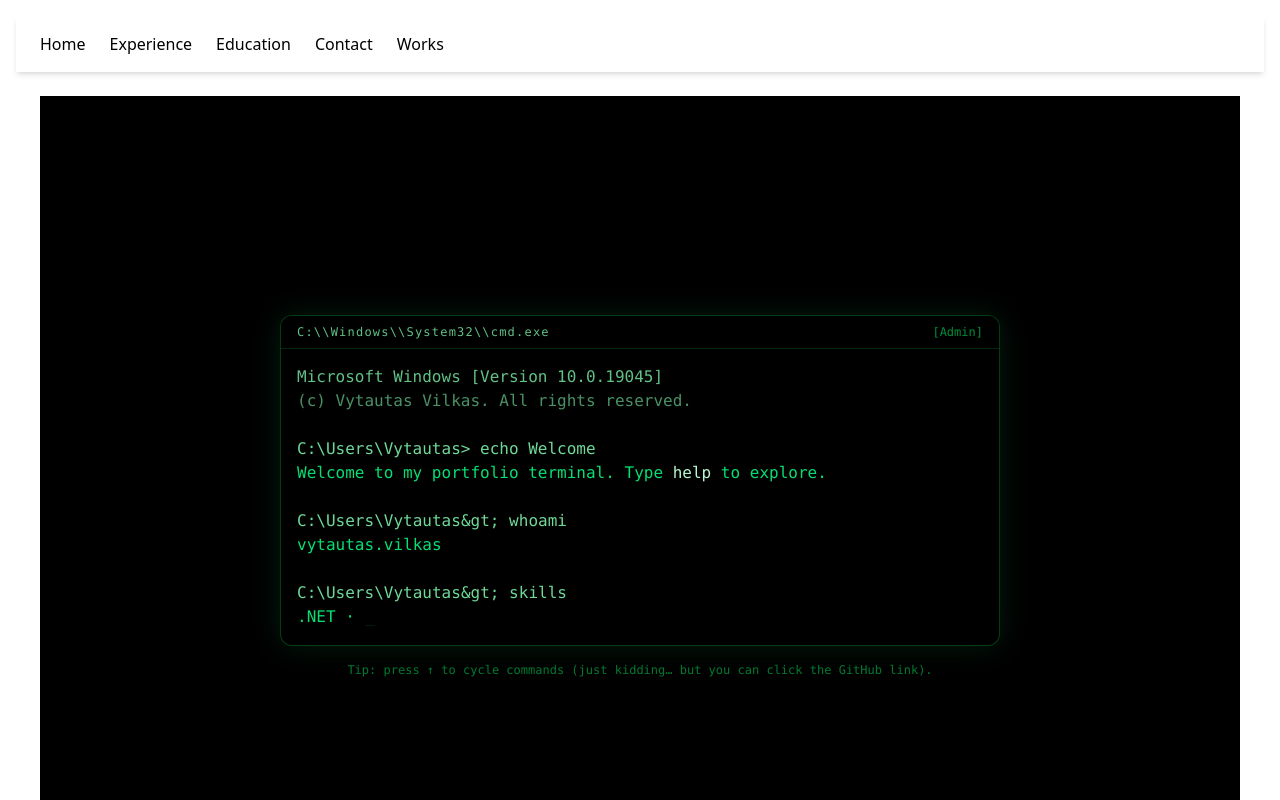
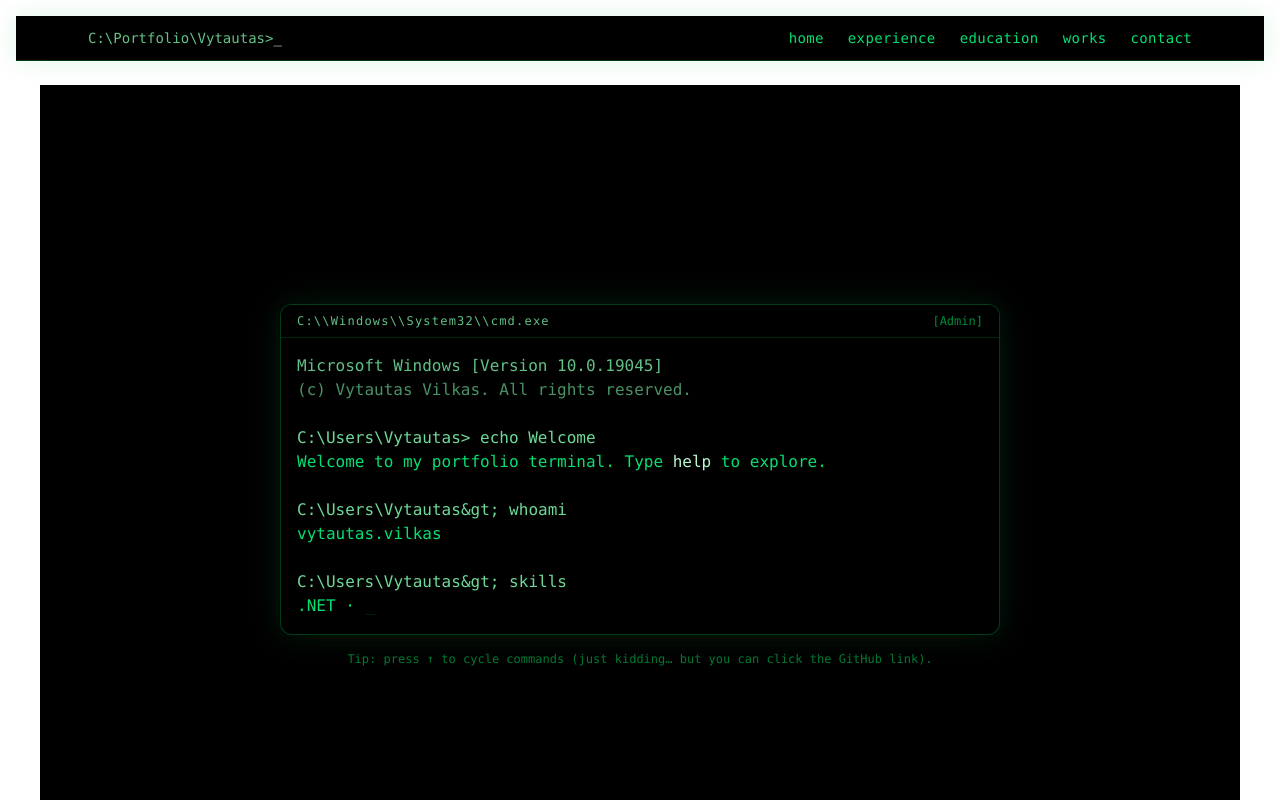
Before and after one commit to VytautasVilkas/CvWebSite, a React (Vite) app in the folder my-cv-page/: page / in a window 1280 px wide. Shown: the top 800 px of the page. Built offline with nearby package versions, Linux system fonts and the light colour scheme.

Commit message:
Redo navbar

```diff
--- a/my-cv-page/src/components/Navbar.jsx
+++ b/my-cv-page/src/components/Navbar.jsx
@@ -1,45 +1,83 @@
-import React, { useState } from 'react';
+import React, { useState } from "react";
 
 function Navbar() {
   const [isMenuOpen, setIsMenuOpen] = useState(false);
 
+  const links = [
+    { href: "#home", label: "home" },
+    { href: "#experience", label: "experience" },
+    { href: "#education", label: "education" },
+    { href: "#recent-works", label: "works" },
+    { href: "#contact", label: "contact" },
+  ];
+
   return (
-    <div>
-      <header className="w-full p-4 flex items-center justify-between bg-white shadow-md px-6 relative z-10">
-        {/* Desktop Navigation Links */}
-        <nav className="hidden sm:flex gap-6 font-oldStandard">
-          <a href="#home" className="underline-hover transform transition-all duration-300 ease-out hover:scale-110">Home</a>
-          <a href="#experience" className="underline-hover transform transition-all duration-300 ease-out hover:scale-110">Experience</a>
-          <a href="#education" className="underline-hover transform transition-all duration-300 ease-out hover:scale-110">Education</a>
-          <a href="#contact" className="underline-hover transform transition-all duration-300 ease-out hover:scale-110">Contact</a>
-          <a href="#recent-works" className="underline-hover transform transition-all duration-300 ease-out hover:scale-110">Works</a>
+    <header className="w-full bg-black text-green-400 font-mono border-b border-green-500/30 shadow-[0_0_25px_rgba(34,197,94,0.15)] relative z-20">
+      <div className="max-w-6xl mx-auto flex items-center justify-between px-6 py-3">
+        {/* Fake cmd path */}
+        <div className="text-sm text-green-300/80 select-none">
+          C:\Portfolio\Vytautas&gt;
+          <span className="text-green-100">_</span>
+        </div>
+
+        {/* Desktop Links */}
+        <nav className="hidden sm:flex gap-6 text-sm tracking-wide">
+          {links.map((link) => (
+            <a
+              key={link.href}
+              href={link.href}
+              className="relative hover:text-green-300 transition-colors duration-200"
+            >
+              {link.label}
+              <span className="absolute left-0 bottom-0 w-0 h-[1px] bg-green-400 transition-all duration-300 hover:w-full"></span>
+            </a>
+          ))}
         </nav>
 
-        {/* Mobile Menu Button */}
-        <div className="flex items-center sm:hidden">
-          <button onClick={() => setIsMenuOpen(!isMenuOpen)} className="text-gray-800 focus:outline-none">
+        {/* Mobile Toggle */}
+        <button
+          onClick={() => setIsMenuOpen(!isMenuOpen)}
+          className="sm:hidden text-green-400 focus:outline-none"
+          aria-label="Toggle Menu"
+        >
           <div className="relative w-6 h-6">
-              <span className={`absolute block w-6 h-[2px] bg-gray-800 transform transition-all duration-300 ease-in-out ${isMenuOpen ? 'rotate-45 top-2.5' : 'top-0'}`}></span>
-              <span className={`absolute block w-6 h-[2px] bg-gray-800 transition-opacity duration-300 ease-in-out ${isMenuOpen ? 'opacity-0' : 'top-2.5'}`}></span>
-              <span className={`absolute block w-6 h-[2px] bg-gray-800 transform transition-all duration-300 ease-in-out ${isMenuOpen ? '-rotate-45 top-2.5' : 'top-5'}`}></span>
+            <span
+              className={`absolute block w-6 h-[2px] bg-green-400 transform transition-all duration-300 ${
+                isMenuOpen ? "rotate-45 top-2.5" : "top-0"
+              }`}
+            ></span>
+            <span
+              className={`absolute block w-6 h-[2px] bg-green-400 transition-opacity duration-300 ${
+                isMenuOpen ? "opacity-0" : "top-2.5"
+              }`}
+            ></span>
+            <span
+              className={`absolute block w-6 h-[2px] bg-green-400 transform transition-all duration-300 ${
+                isMenuOpen ? "-rotate-45 top-2.5" : "top-5"
+              }`}
+            ></span>
           </div>
         </button>
       </div>
 
-        {/* Mobile Navigation Menu */}
+      {/* Mobile Menu */}
       {isMenuOpen && (
-          <div className="absolute top-full left-0 w-full bg-white shadow-md sm:hidden">
-            <nav className="flex flex-col items-center py-4 space-y-2">
-              <a href="#home" className="py-2 underline-hover transform transition-all duration-300 ease-out hover:scale-110" onClick={() => setIsMenuOpen(false)}>Home</a>
-              <a href="#experience" className="py-2 underline-hover transform transition-all duration-300 ease-out hover:scale-110" onClick={() => setIsMenuOpen(false)}>Experience</a>
-              <a href="#education" className="py-2 underline-hover transform transition-all duration-300 ease-out hover:scale-110" onClick={() => setIsMenuOpen(false)}>Education</a>
-              <a href="#recent-works" className="py-2 underline-hover transform transition-all duration-300 ease-out hover:scale-110" onClick={() => setIsMenuOpen(false)}>Works</a>
-              <a href="#contact" className="py-2 underline-hover transform transition-all duration-300 ease-out hover:scale-110" onClick={() => setIsMenuOpen(false)}>Contacts</a>
+        <div className="sm:hidden bg-black border-t border-green-500/20 shadow-[0_0_15px_rgba(34,197,94,0.15)]">
+          <nav className="flex flex-col items-center py-4 space-y-2 text-green-300">
+            {links.map((link) => (
+              <a
+                key={link.href}
+                href={link.href}
+                onClick={() => setIsMenuOpen(false)}
+                className="hover:text-green-100 transition-colors duration-200"
+              >
+                {link.label}
+              </a>
+            ))}
           </nav>
         </div>
       )}
     </header>
-    </div>
   );
 }
 
```
Lines whose indentation alone changed are shown as unchanged.
